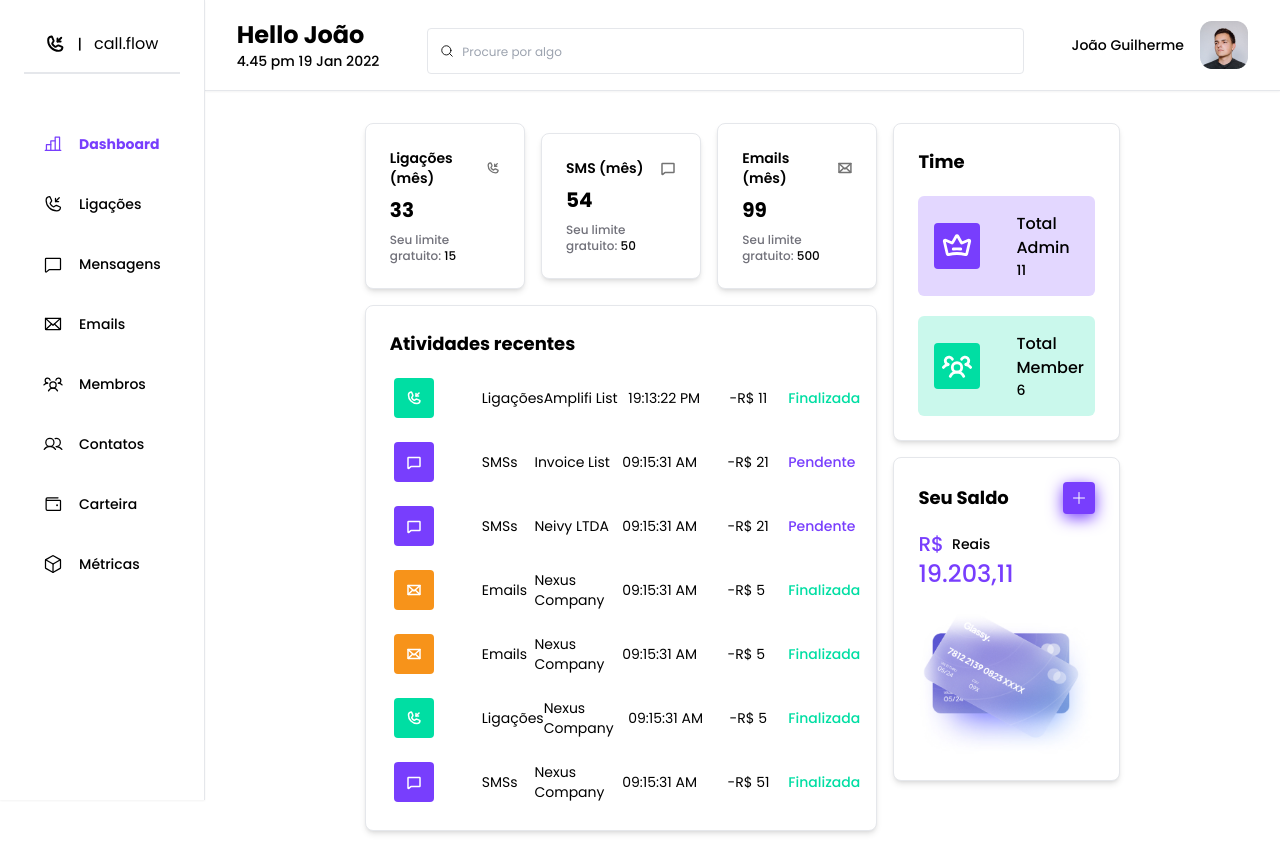
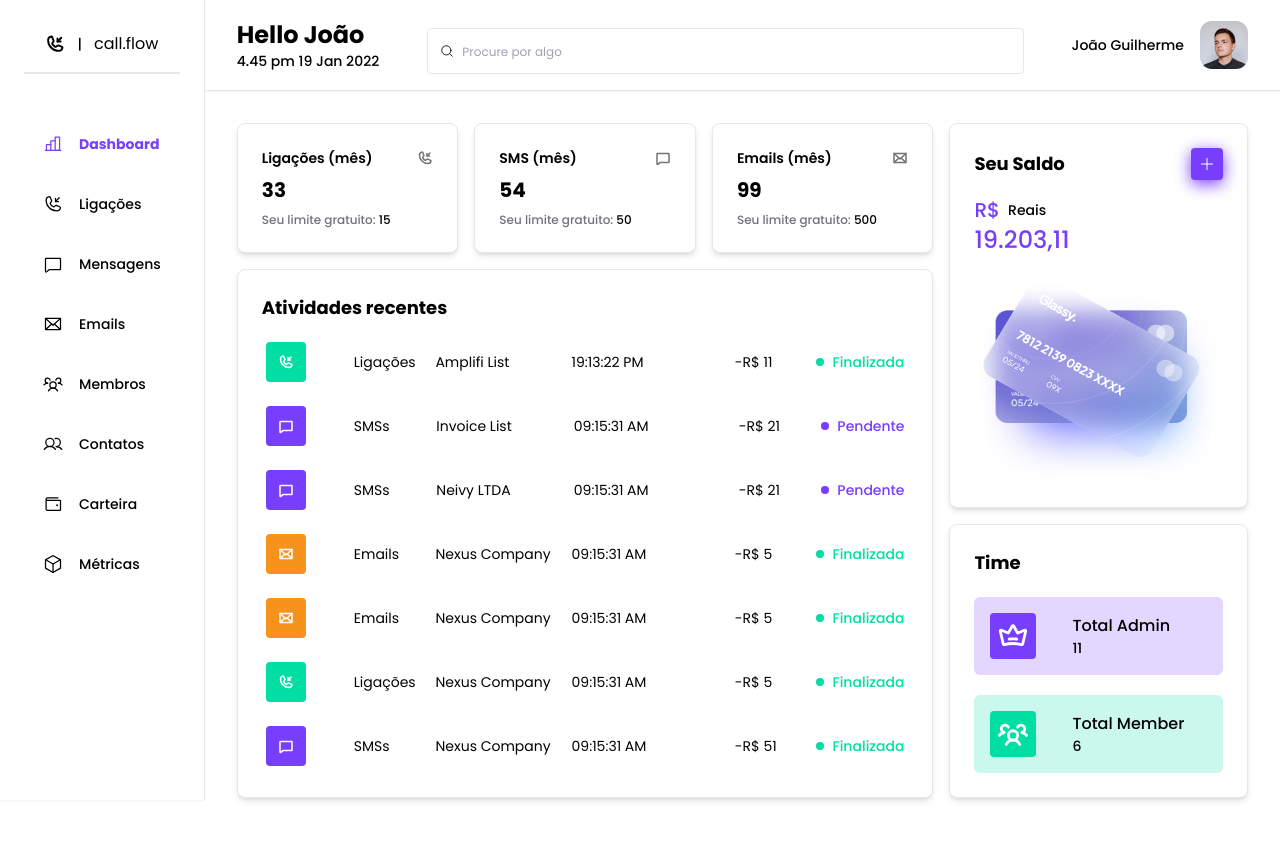
Before and after one commit to 4codingg/callflow-frontend, a Next.js app: page /dashboard in a window 1280 px wide. After the commit the page ends 830 px from the top, so only its background shows below. Built offline with nearby package versions, Linux system fonts and the light colour scheme.

Commit message:
FIx: design

```diff
--- a/src/pageTemplates/DashboardTemplate/index.tsx
+++ b/src/pageTemplates/DashboardTemplate/index.tsx
@@ -1,20 +1,12 @@
-import {
-  LayoutWithSidebar,
-  Paragraph,
-  ParagraphSizeVariant,
-  Card,
-} from '@/components';
+import { LayoutWithSidebar, Paragraph, Card } from '@/components';
 import { SERVICES } from '@/constants';
-import { MOCK_ACTIVITIES2 } from '@/constants/recentActivies';
 import { RecentActivitiesTemplate } from './RecentActivitiesTemplate';
-import clsx from 'clsx';
 import { BalanceCardTemplate } from './BalanceCardTemplate';
 import { MembersCardTemplate } from './MembersCardTemplate';
 
 export const DashboardTemplate = () => {
   return (
     <LayoutWithSidebar>
-      <div className="px-32">
       <div className="flex w-full gap-4">
         <div className="flex flex-col gap-4 w-[70%]">
           <div className="flex items-center gap-4">
@@ -42,9 +34,8 @@ export const DashboardTemplate = () => {
           <RecentActivitiesTemplate />
         </div>
         <div className="flex flex-col items-center w-[30%] gap-4">
+          <BalanceCardTemplate />
           <MembersCardTemplate />
-            <BalanceCardTemplate />
-          </div>
         </div>
       </div>
     </LayoutWithSidebar>
```
Lines whose indentation alone changed are shown as unchanged.
